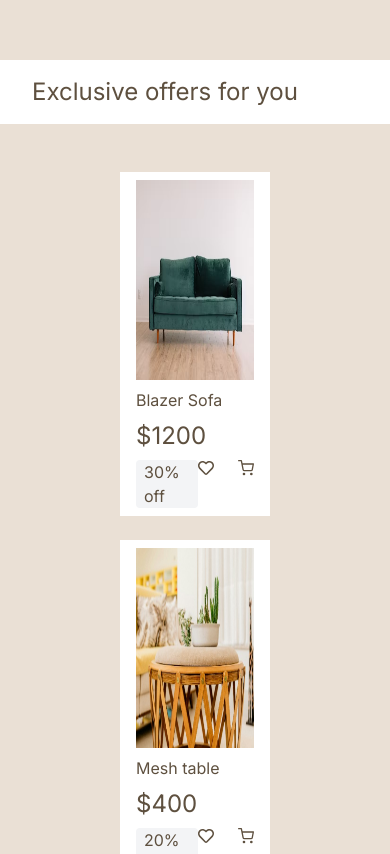
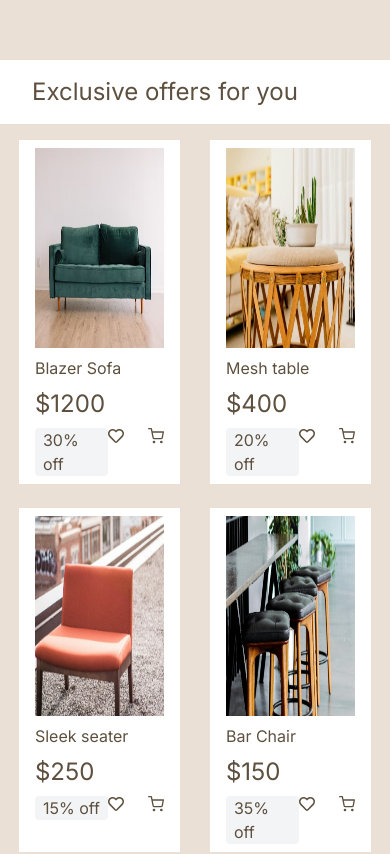
Before and after one commit to MuthoniMN/hng-frontend-2, a Next.js app: page / in a window 390 px wide. Shown: the part 840-1694 px from the top of the page. Built offline with nearby package versions, Linux system fonts and the light colour scheme.

Commit message:
Refact: fixing mobile sizing

```diff
--- a/src/components/ProductCard.js
+++ b/src/components/ProductCard.js
@@ -4,7 +4,7 @@ import { FaRegHeart } from "react-icons/fa"
 
 const ProductCard = ( { product } ) => {
     return (
-        <div className="bg-white py-2 px-4 w-1/4 min-w-[150px] space-y-2">
+        <div className="bg-white py-2 px-4 w-[45%] md:w-1/4 space-y-2">
             <div className="w-full h-[200px] p-0 m-0">
                 <Image src={product.picture} alt={product.title} width={150} height={150} className="w-full h-full" />
             </div>
--- a/src/components/ProductSection.js
+++ b/src/components/ProductSection.js
@@ -3,7 +3,7 @@ import ProductCard from "./ProductCard"
 
 const ProductSection = () => {
     return (
-        <section className="flex flex-wrap justify-around gap-6 p-12">
+        <section className="flex flex-wrap justify-around gap-6 p-4 lg:p-12">
             {
                 products.map(prod => (
                     <ProductCard product={prod} key={prod.title} />
```
